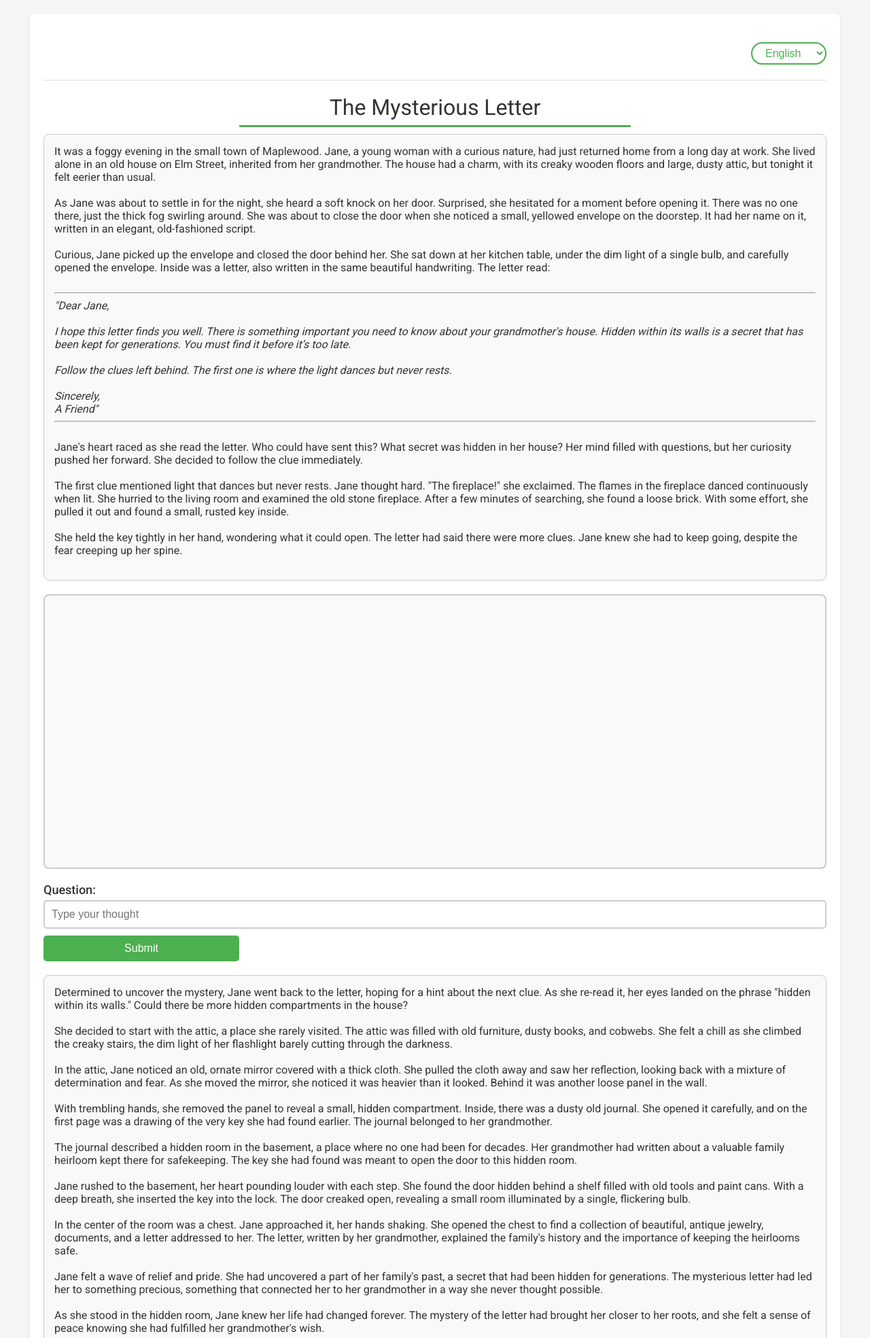
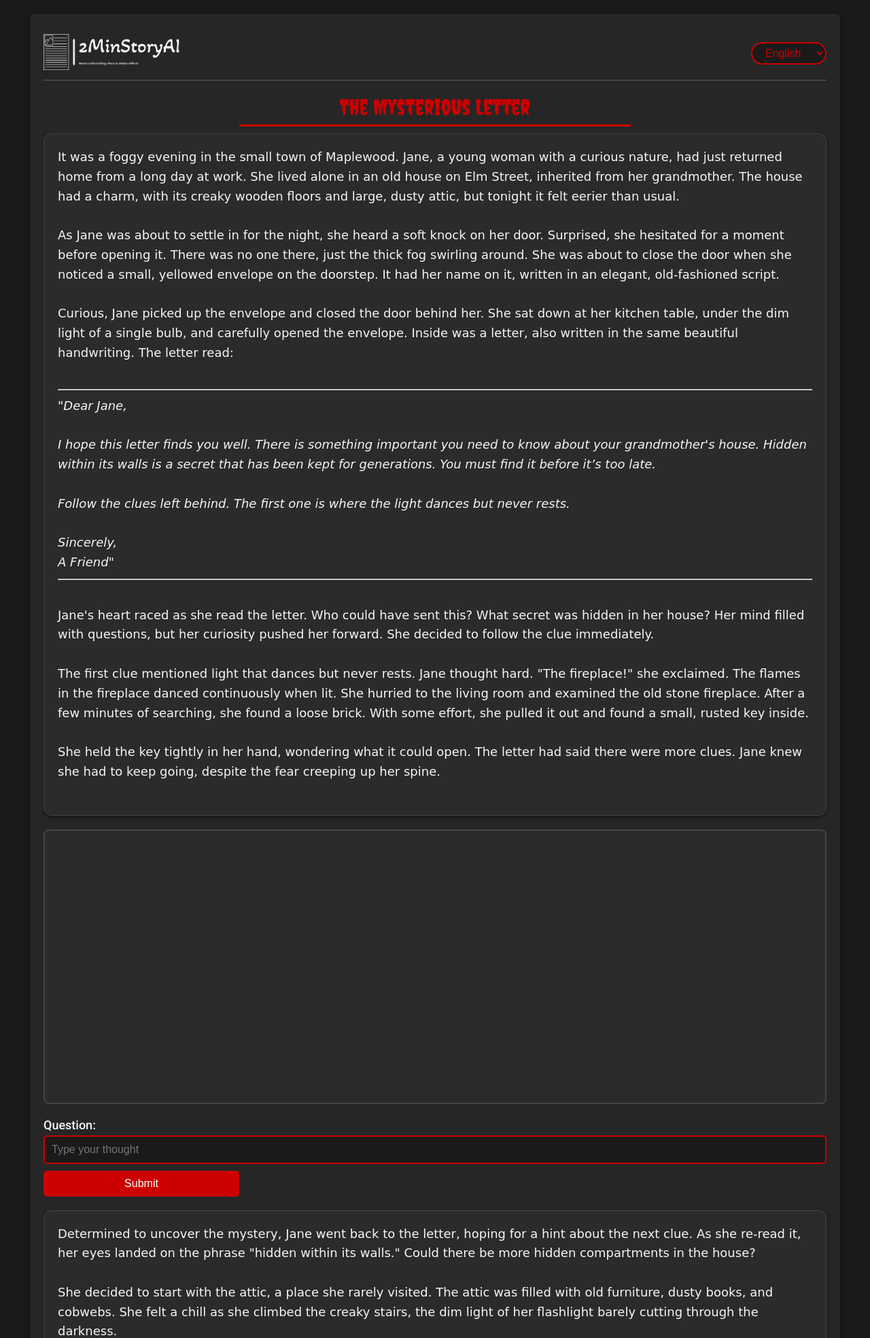
Before and after one commit to PravinTiwari023/2MinStoryWithAI, a Flask app: page / in a window 1280 px wide. Shown: the top 1968 px of the page at 68% size. Run offline with Flask 3, Linux system fonts and the light colour scheme; some libraries are stand-ins or nearby versions.

Commit message:
Update style.css

```diff
--- a/static/style.css
+++ b/static/style.css
@@ -1,17 +1,20 @@
+@import url('https://fonts.googleapis.com/css2?family=Creepster&display=swap');
+
+/* General Styles */
 body {
     font-family: 'Roboto', sans-serif;
-    background-color: #f5f5f5;
+    background-color: #1a1a1a; /* Dark background */
+    color: #f5f5f5; /* Light text color for contrast */
     margin: 0;
     padding: 0;
-    color: #333;
 }
 
 .container {
     width: 90%;
     max-width: 1200px;
     margin: 20px auto;
-    background-color: #fff;
-    box-shadow: 0 2px 4px rgba(0, 0, 0, 0.1);
+    background-color: #262626; /* Darker container background */
+    box-shadow: 0 2px 10px rgba(0, 0, 0, 0.5); /* More pronounced shadow */
     border-radius: 8px;
     overflow: hidden;
     padding: 20px;
@@ -22,7 +25,7 @@ body {
     justify-content: space-between;
     align-items: center;
     padding: 10px 0;
-    border-bottom: 2px solid #eee;
+    border-bottom: 2px solid #444; /* Darker border */
 }
 
 .logo img {
@@ -34,36 +37,26 @@ body {
 .language select {
     font-size: 16px;
     padding: 5px 15px;
-    border: 2px solid #4CAF50;
+    border: 2px solid #cc0000; /* Dark red border */
     border-radius: 20px;
-    color: #4CAF50;
+    color: #cc0000; /* Dark red text */
     cursor: pointer;
     transition: all 0.3s ease;
-    background-color: #fff;
+    background-color: #1a1a1a; /* Dark background */
 }
 
 .language select:hover {
-    background-color: #4CAF50;
+    background-color: #cc0000;
     color: #fff;
 }
 
-/* Additional styles for responsiveness */
-@media (max-width: 768px) {
-    .header {
-        flex-direction: column;
-        align-items: center;
-    }
-
-    .language {
-        margin-top: 10px;
-    }
-}
-
+/* Story Heading */
 .story-heading {
     font-size: 32px;
     text-align: center;
     margin: 20px 0;
-    color: #333;
+    color: #cc0000; /* Dark red text */
+    font-family: 'Creepster', cursive; /* Eerie font */
     position: relative;
 }
 
@@ -71,69 +64,74 @@ body {
     content: "";
     width: 50%;
     height: 3px;
-    background-color: #4CAF50;
+    background-color: #cc0000;
     position: absolute;
     bottom: -10px;
     left: 25%;
 }
 
+/* Pre Tag Styles */
 pre {
-    background-color: #f9f9f9;  /* Light background color for better readability */
-    border: 1px solid #ccc;  /* Subtle border to distinguish from rest of content */
-    border-radius: 8px;  /* Rounded corners for a modern look */
-    padding: 15px;  /* Padding for space around the text */
-    font-family: 'Roboto', sans-serif;  /* Consistent font family */
-    font-size: 16px;  /* Comfortable font size */
-    color: #333;  /* Dark color for readability */
-    overflow-x: auto;  /* Horizontal scrolling for long lines */
-    white-space: pre-wrap;  /* Preserve white space and wrap long lines */
-    margin: 20px 0;  /* Space above and below the pre block */
+    background-color: #2b2b2b; /* Dark gray background */
+    border: 1px solid #444; /* Subtle border */
+    border-radius: 12px;
+    padding: 20px;
+    font-family: 'Permanent Marker', cursive; /* Handwritten font */
+    font-size: 18px;
+    color: #f5f5f5; /* Light text color */
+    line-height: 1.6;
+    overflow-x: auto;
+    white-space: pre-wrap;
+    margin: 20px 0;
+    box-shadow: 0 2px 4px rgba(0, 0, 0, 0.5); /* Soft shadow */
 }
 
 @media (max-width: 768px) {
     pre {
-        font-size: 14px;  /* Slightly smaller font size for mobile devices */
-        padding: 10px;  /* Less padding for smaller screens */
+        font-size: 16px;
+        padding: 15px;
     }
 }
 
 @media (max-width: 480px) {
     pre {
-        font-size: 12px;  /* Even smaller font size for very small screens */
-        padding: 8px;  /* Less padding for very small screens */
+        font-size: 14px;
+        padding: 12px;
     }
 }
 
-.image {
-    height: 400px;  /* Adjust height as needed */
-    border: 2px solid #ccc;  /* Solid border to frame the viewer */
+/* Image and Thought Graph Styles */
+.image, .thought-graph {
+    height: 400px;
+    border: 2px solid #444;
     display: flex;
     align-items: center;
     justify-content: center;
-    background-color: #f9f9f9;  /* Light background color */
-    border-radius: 8px;  /* Rounded corners */
-    overflow: hidden;  /* Ensures no overflow beyond the border */
-    margin: 20px 0;  /* Space above and below the element */
+    background-color: #2b2b2b;
+    border-radius: 8px;
+    overflow: hidden;
+    margin: 20px 0;
 }
 
 spline-viewer {
-    width: 100%;  /* Full width of the parent container */
-    height: 100%;  /* Full height of the parent container */
-    border-radius: 8px;  /* Rounded corners to match parent */
+    width: 100%;
+    height: 100%;
+    border-radius: 8px;
 }
 
 @media (max-width: 768px) {
-    .image {
-        height: 300px;  /* Adjust height for tablets */
+    .image, .thought-graph {
+        height: 300px;
     }
 }
 
 @media (max-width: 480px) {
-    .image {
-        height: 250px;  /* Adjust height for mobile devices */
+    .image, .thought-graph {
+        height: 250px;
     }
 }
 
+/* Question Section */
 .question {
     margin: 20px 0;
     display: flex;
@@ -149,13 +147,15 @@ spline-viewer {
 .question input {
     padding: 10px;
     font-size: 16px;
-    border: 2px solid #ccc;
+    border: 2px solid #cc0000;
     border-radius: 5px;
+    background-color: #1a1a1a;
+    color: #f5f5f5;
     transition: border 0.3s ease;
 }
 
 .question input:focus {
-    border: 2px solid #4CAF50;
+    border: 2px solid #ff6666;
     outline: none;
 }
 
@@ -165,7 +165,7 @@ spline-viewer {
     width: 25%;
     font-size: 16px;
     color: #fff;
-    background-color: #4CAF50;
+    background-color: #cc0000;
     border: none;
     border-radius: 5px;
     cursor: pointer;
```
Also changed, not shown: other parts of static/style.css (+14 -60 lines).
